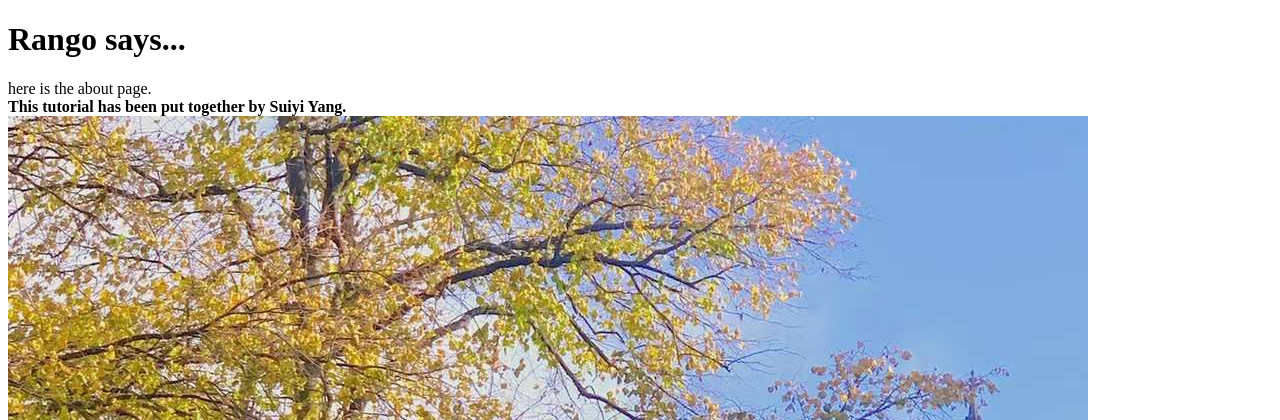
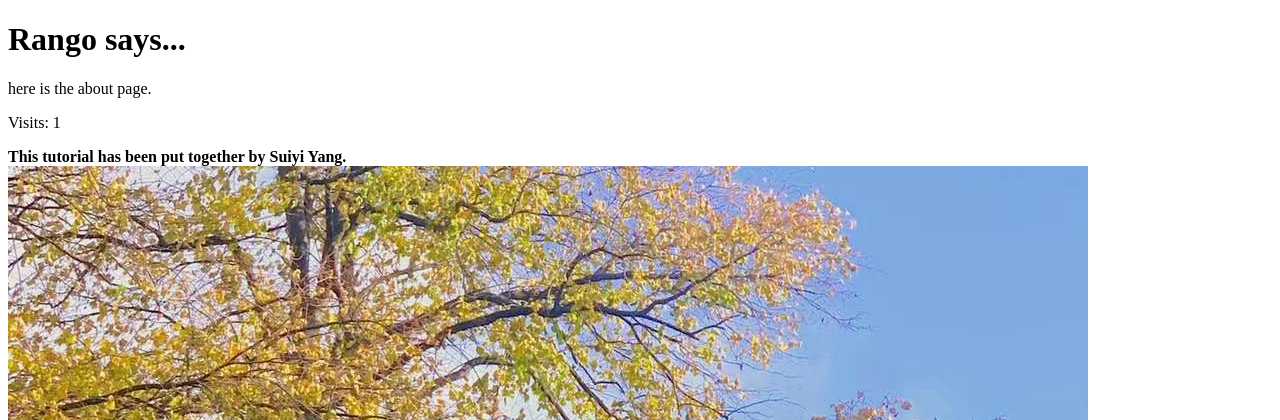
Before and after one commit to SylvieY/tango_django, a Django app: page /rango/about/ in a window 1280 px wide. Shown: the top 420 px of the page. Run offline with Django 3.2, Linux system fonts and the light colour scheme.

Commit message:
Chapter10 commit

```diff
--- a/rango/views.py
+++ b/rango/views.py
@@ -1,4 +1,5 @@
 from unicodedata import category
+from urllib import response
 from django.shortcuts import render, redirect
 from django.http import HttpResponse
 from rango.models import Category, Page
@@ -6,15 +7,20 @@ from rango.forms import CategoryForm, PageForm, UserForm, UserProfileForm
 from django.urls import reverse
 from django.contrib.auth import authenticate, login, logout
 from django.contrib.auth.decorators import login_required
+from datetime import datetime
 
 def index(request):
     category_list = Category.objects.order_by('-likes')[:5]
     page_list = Page.objects.order_by('-views')[:5]
+
     context_dict = {}
     context_dict['boldmessage'] = 'Crunchy, creamy, cookie, candy, cupcake!'
     context_dict['categories'] = category_list
     context_dict['pages'] = page_list
-    return render(request, 'rango/index.html', context=context_dict)
+
+    visitor_cookie_handler(request)
+    response = render(request, 'rango/index.html', context=context_dict)
+    return response
 
 def show_category(request, category_name_slug):
     context_dict = {}
@@ -31,6 +37,8 @@ def show_category(request, category_name_slug):
 
 def about(request):
     context_dict = {'boldmessage': 'This tutorial has been put together by Suiyi Yang.'}
+    visitor_cookie_handler(request)
+    context_dict['visits'] = request.session['visits']
     return render(request, 'rango/about.html', context=context_dict)
 
 @login_required
@@ -134,3 +142,22 @@ def restricted(request):
 def user_logout(request):
     logout(request)
     return redirect(reverse('rango:index'))
+
+def get_server_side_cookie(request, cookie, default_val=None):
+    val = request.session.get(cookie)
+    if not val:
+        val = default_val
+    return val
+
+def visitor_cookie_handler(request):
+    visits = int(get_server_side_cookie(request, 'visits', '1'))
+    last_visit_cookie = get_server_side_cookie(request, 'last_visit', str(datetime.now()))
+    last_visit_time = datetime.strptime(last_visit_cookie[:-7], '%Y-%m-%d %H:%M:%S')
+
+    if (datetime.now() - last_visit_time).days > 0:
+        visits = visits + 1
+        request.session['last_visit'] = str(datetime.now())
+    else:
+        request.session['last_visit'] = last_visit_cookie
+
+    request.session['visits'] = visits
--- a/templates/rango/about.html
+++ b/templates/rango/about.html
@@ -9,6 +9,7 @@
 <h1>Rango says...</h1>
 <div>
     here is the about page.<br />
+    <p>Visits: {{ visits }}</p>
     <strong>{{ boldmessage }}</strong><br />
 </div>
 <img src="{% static '/images/rango.jpg' %}" alt="Picture of Rango" />
```
